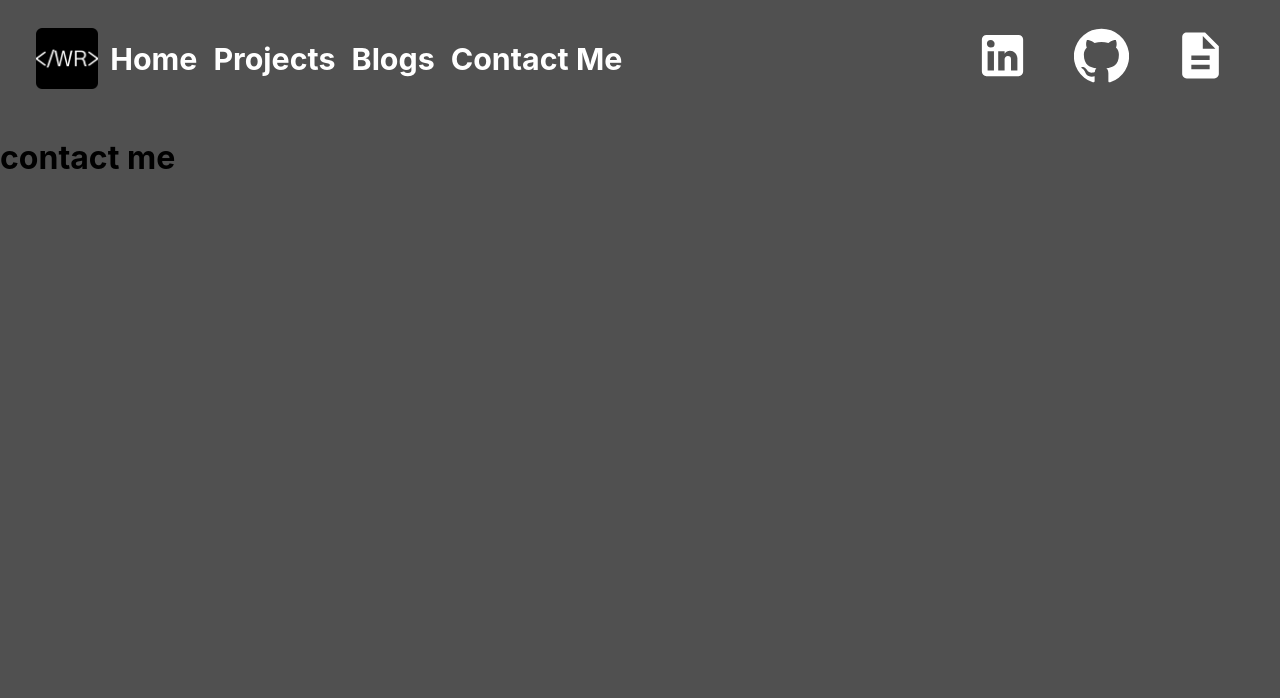
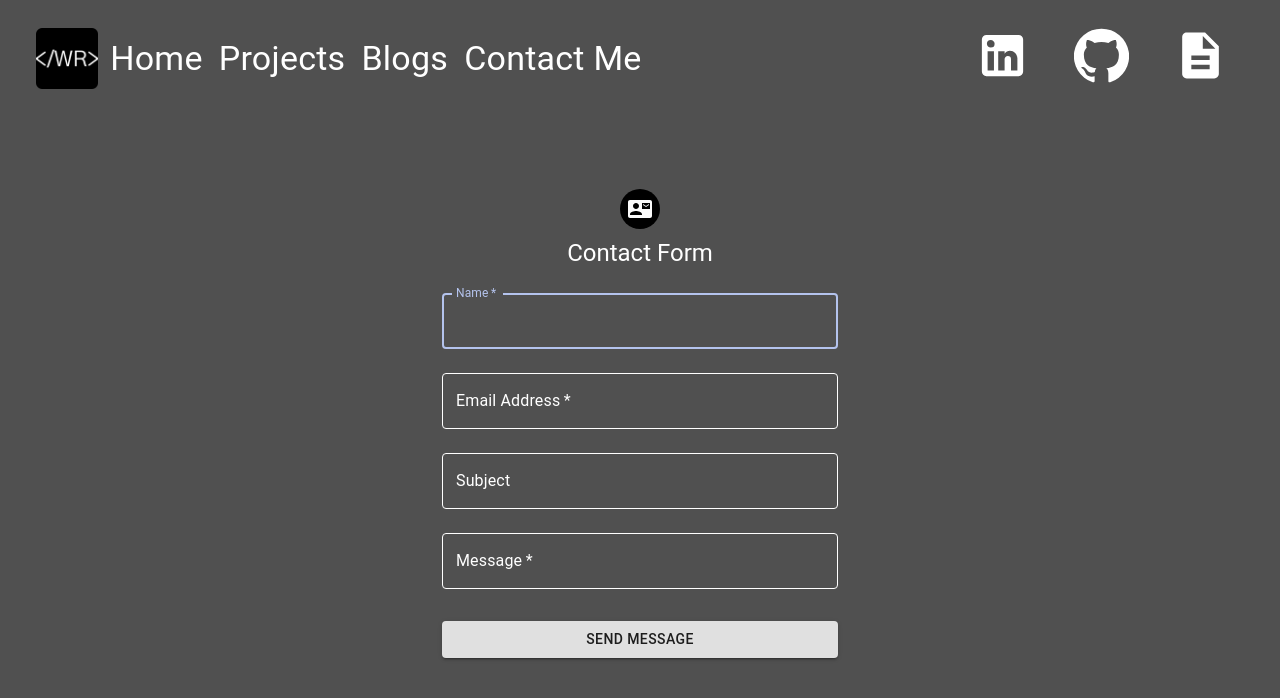
Before and after one commit to gocoog/portfolio, a React (Create React App) app: page /contact in a window 1280 px wide. Shown: the top 698 px of the page. Built offline with nearby package versions, Linux system fonts and the light colour scheme.

Commit message:
added contact page

```diff
--- a/src/App.css
+++ b/src/App.css
@@ -126,3 +126,7 @@ html{
 .about{
   color: white;
 }
+
+.TextField.MuiInputBase-input{
+  outline-color: white;
+}
--- a/src/Components/Header.js
+++ b/src/Components/Header.js
@@ -13,15 +13,15 @@ import Typography from '@material-ui/core/Typography';
 
 const theme = createMuiTheme();
 
-theme.typography.h3 = {
-  fontSize: '1.2rem',
-  '@media (min-width:600px)': {
-    fontSize: '1.5rem',
-  },
-  [theme.breakpoints.up('md')]: {
-    fontSize: '1.9rem',
-  },
-};
+// theme.typography.h3 = {
+//   fontSize: '.7rem',
+//   '@media (min-width:600px)': {
+//     fontSize: '1rem',
+//   },
+//   [theme.breakpoints.up('md')]: {
+//     fontSize: '1.4rem',
+//   },
+// };
 
 const handleClick = (e) => {
   e.preventDefault()
@@ -53,22 +53,22 @@ export default function Header() {
         <img className="logo" src={logo} />
         <Link to="/" className={classes.textLink} >
           <ThemeProvider theme={theme}>
-            <Typography variant="h3">Home</Typography>
+            <Typography variant="h4">Home</Typography>
           </ThemeProvider>
         </Link>
         <Link to="/projects" className={classes.textLink} >
         <ThemeProvider theme={theme}>
-            <Typography variant="h3">Projects</Typography>
+            <Typography variant="h4">Projects</Typography>
           </ThemeProvider>
         </Link>
         <Link to="/blogs" className={classes.textLink} >
         <ThemeProvider theme={theme}>
-            <Typography variant="h3">Blogs</Typography>
+            <Typography variant="h4">Blogs</Typography>
           </ThemeProvider>
         </Link>
         <Link to="/contact" className={classes.textLink} style={{ flex: 1 }} >
           <ThemeProvider theme={theme}>
-            <Typography variant="h3">Contact Me</Typography>
+            <Typography variant="h4">Contact Me</Typography>
           </ThemeProvider>
         </Link>
         <IconButton
--- a/src/Components/ProjectPage.js
+++ b/src/Components/ProjectPage.js
@@ -12,12 +12,6 @@ const useStyles = makeStyles((theme) => ({
       display: 'flex',
       alignItems: 'center',
       justifyContent: 'center',
-    },
-    paper: {
-      backgroundColor: theme.palette.background.paper,
-      border: '2px solid #000',
-      boxShadow: theme.shadows[5],
-      padding: theme.spacing(2, 4, 3),
     },
     button: {
         margin: theme.spacing(1),
--- a/src/Pages/Blogs.js
+++ b/src/Pages/Blogs.js
@@ -1,9 +1,17 @@
 import React, {useEffect, useState} from 'react'
 import BlogPage from '../Components/BlogPage'
+import { makeStyles } from '@material-ui/core/styles';
+import Grid from '@material-ui/core/Grid';
 
 const mediumURL = "https://api.rss2json.com/v1/api.json?rss_url=https://medium.com/feed/@reyes.wilmar";
 
-export default function Blogs(){
+const useStyles = makeStyles((theme) => ({
+    root: {
+      flexGrow: 1,
+    },
+  }));
+
+const Blogs = () => {
     const [blogs, setBlogs] = useState([])
 
     const fetchBlog = () =>{
@@ -14,11 +22,25 @@ export default function Blogs(){
 
     useEffect(() => {
         fetchBlog()
-    })
+    }, [])
+
+    const [spacing, setSpacing] = React.useState(2);
+    const classes = useStyles();
+
+    const handleChange = (event) => {
+        setSpacing(Number(event.target.value));
+    };
 
     return (
-        <div>
-            {blogs.map(blog => <BlogPage blog={blog} />)}
-        </div>
+
+        <Grid container className={classes.root} spacing={2}>
+        <Grid item xs={12}>
+            <Grid container justify="center" spacing={spacing}>
+                {blogs.map(blog => <BlogPage blog={blog} />)}
+            </Grid>
+        </Grid>
+        </Grid>
     )
 }
+
+export default Blogs
--- a/src/Pages/Contact.js
+++ b/src/Pages/Contact.js
@@ -1,7 +1,158 @@
-import React from 'react'
+import React, {useReducer} from 'react';
+import { makeStyles } from '@material-ui/core/styles';
+import TextField from '@material-ui/core/TextField';
+import Avatar from '@material-ui/core/Avatar';
+import Button from '@material-ui/core/Button';
+import ContactMailIcon from '@material-ui/icons/ContactMail';
+import Typography from '@material-ui/core/Typography';
+import Container from '@material-ui/core/Container';
 
-export default function Contact() {
-    return (
-        <h1>contact me</h1>
-    )
+const useStyles = makeStyles((theme) => ({
+    root: {
+      '& > *': {
+        margin: theme.spacing(1),
+        width: '25ch',
+      },
+
+    },
+    paper: {
+        marginTop: theme.spacing(8),
+        display: 'flex',
+        flexDirection: 'column',
+        alignItems: 'center',
+        color: "white",
+      },
+      avatar: {
+        margin: theme.spacing(1),
+        backgroundColor: "black",
+      },
+      form: {
+        width: '100%', // Fix IE 11 issue.
+        marginTop: theme.spacing(1),
+        color: "white",
+      },
+      submit: {
+        margin: theme.spacing(3, 0, 2),
+      },
+      textfield: {
+          alignItems: "center",
+        "& .MuiOutlinedInput-root .MuiOutlinedInput-notchedOutline": {
+            borderColor: "white"
+          },
+          "&:hover .MuiOutlinedInput-root .MuiOutlinedInput-notchedOutline": {
+            borderColor: "#b4c3ed"
+          },
+          "& .MuiOutlinedInput-root.Mui-focused .MuiOutlinedInput-notchedOutline": {
+            borderColor: "#b4c3ed"
+          },
+          "& .MuiOutlinedInput-input": {
+            color: "white"
+          },
+          "&:hover .MuiOutlinedInput-input": {
+            color: "#b4c3ed"
+          },
+          "& .MuiOutlinedInput-root.Mui-focused .MuiOutlinedInput-input": {
+            color: "#b4c3ed"
+          },
+          "& .MuiInputLabel-outlined": {
+            color: "white"
+          },
+          "&:hover .MuiInputLabel-outlined": {
+            color: "#b4c3ed"
+          },
+          "& .MuiInputLabel-outlined.Mui-focused": {
+            color: "#b4c3ed"
+          }
+      }
+  }));
+
+
+  export default function Contact() {
+        const classes = useStyles();
+
+        const [inputValues, setInputValues] = useReducer(
+            (state, newState) => ({ ...state, ...newState }),
+            {name: '', email: '', subject: '', message: ''}
+            );
+
+        const handleOnChange = event => {
+            const { name, value } = event.target;
+            setInputValues({ [name]: value });
+        };
+
+        const handleSubmit = (name, email, subject, message) => {
+            console.log({name})
+        }
+        return (
+            <Container maxWidth="xs">
+            <div className={classes.paper}>
+                <Avatar className={classes.avatar}>
+                <ContactMailIcon />
+                </Avatar>
+                <Typography component="h1" variant="h5">
+                Contact Form
+                </Typography>
+                <form className={classes.form} onSubmit={handleSubmit}>
+                    <TextField
+                        className={classes.textfield}
+                        variant="outlined"
+                        margin="normal"
+                        required
+                        fullWidth
+                        id="name"
+                        label="Name"
+                        name="name"
+                        autoFocus
+                        onChange={handleOnChange}
+                    />
+                <TextField
+                    className={classes.textfield}
+                    variant="outlined"
+                    margin="normal"
+                    required
+                    fullWidth
+                    id="email"
+                    label="Email Address"
+                    name="email"
+                    type="email"
+                    autoComplete="email"
+                    onChange={handleOnChange}
+                />
+                <TextField
+                        className={classes.textfield}
+                        type="text"
+                        variant="outlined"
+                        margin="normal"
+                        fullWidth
+                        id="subject"
+                        label="Subject"
+                        name="subject"
+                        onChange={handleOnChange}
+                    />
+                <TextField
+                    className={classes.textfield}
+                    variant="outlined"
+                    margin="normal"
+                    required
+                    fullWidth
+                    name="message"
+                    label="Message"
+                    type="textbox"
+                    id="message"
+                    onChange={handleOnChange}
+                />
+                <Button
+                    type="submit"
+                    fullWidth
+                    variant="contained"
+                    color="white"
+                    className={classes.submit}
+                >
+                    Send Message
+                </Button>
+                </form>
+            </div>
+            </Container>
+
+        )
 }
--- a/src/Pages/Home.js
+++ b/src/Pages/Home.js
@@ -27,7 +27,7 @@ export default function Home() {
             <h4>I'm a full stack software engineer currently based in Houston, TX</h4>
             <h4>Feel free to look around my site and let's connect!</h4>
             <Link to="/projects" className={classes.textlink}>
-            <Button className={classes.button} variant="outlined">Projects</Button>
+            <Button className={classes.button} variant="outlined">View Projects</Button>
             </Link>
         </div>
     )
```
Also changed, not shown: src/Components/BlogPage.js (+56 -46 lines).
